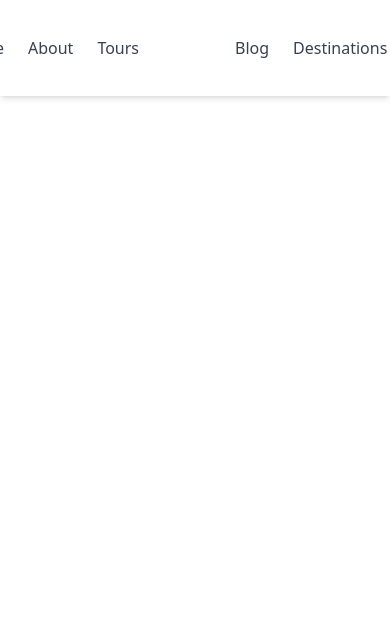
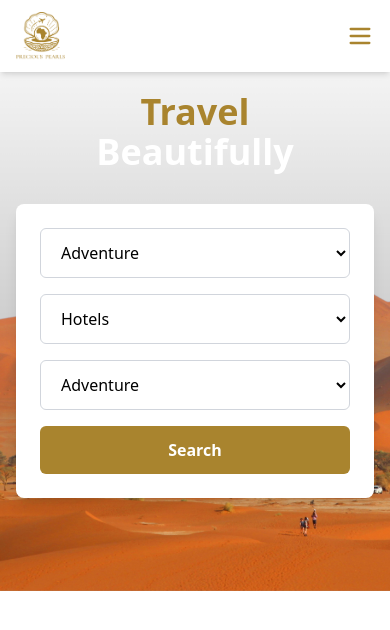
Before and after one commit to codewithdaviess/Precious-Pearls, a React (Vite) app in the folder pearls/: page / in a window 390 px wide. Shown: the top 630 px of the page. Built offline with nearby package versions, Linux system fonts and the light colour scheme.

Commit message:
Aded a form

```diff
--- a/pearls/package.json
+++ b/pearls/package.json
@@ -11,6 +11,7 @@
   },
   "dependencies": {
     "@tailwindcss/vite": "^4.1.10",
+    "lucide-react": "^0.517.0",
     "react": "^19.1.0",
     "react-dom": "^19.1.0",
     "react-icons": "^5.5.0",
--- /dev/null
+++ b/pearls/src/components/Header.jsx
@@ -0,0 +1,53 @@
+import React from 'react';
+import bg from '../assets/sossusvlei2.png';
+
+const Header = () => {
+  return (
+    <header
+      className="w-full min-h-[70vh] md:min-h-[80vh] lg:min-h-[90vh] bg-center bg-cover flex flex-col items-center justify-center relative px-4 py-12"
+      style={{ backgroundImage: `url(${bg})` }}
+    >
+      {/* Optional overlay */}
+      <div className="absolute inset-0 "></div>
+
+      {/* Text content */}
+      <div className="relative z-10 text-center mb-8">
+        <h1 className="text-4xl md:text-6xl font-bold text-[#a9842e]">Travel</h1>
+        <h1 className="text-4xl md:text-6xl font-bold text-white">Beautifully</h1>
+      </div>
+
+      {/* Form below */}
+      <form className="relative z-10 flex flex-col md:flex-row gap-4 max-w-4xl w-full bg-white bg-opacity-90 rounded-lg p-6 shadow-lg">
+        <select className="flex-1 px-4 py-3 border border-gray-300 rounded-md focus:outline-none focus:ring-2 focus:ring-[#a9842e]">
+          <option>Adventure</option>
+          <option>Safari</option>
+          <option>Beach</option>
+          <option>Mountain</option>
+        </select>
+
+        <select className="flex-1 px-4 py-3 border border-gray-300 rounded-md focus:outline-none focus:ring-2 focus:ring-[#a9842e]">
+          <option>Hotels</option>
+          <option>5 Star</option>
+          <option>Budget</option>
+          <option>Luxury</option>
+        </select>
+
+        <select className="flex-1 px-4 py-3 border border-gray-300 rounded-md focus:outline-none focus:ring-2 focus:ring-[#a9842e]">
+          <option>Adventure</option>
+          <option>Hiking</option>
+          <option>Diving</option>
+          <option>Safari</option>
+        </select>
+
+        <button
+          type="submit"
+          className="bg-[#a9842e] hover:bg-[#8c7024] text-white font-bold px-6 py-3 rounded-md transition"
+        >
+          Search
+        </button>
+      </form>
+    </header>
+  );
+};
+
+export default Header;
--- /dev/null
+++ b/pearls/src/components/MobileNavbar.jsx
@@ -0,0 +1,55 @@
+import React, { useState } from 'react';
+import logo from '../assets/logo.png';
+import { Menu, X } from 'lucide-react'; // or use any icons you want
+
+const MobileNavbar = () => {
+  const [isOpen, setIsOpen] = useState(false);
+
+  return (
+    <nav className="fixed top-0 left-0 w-full z-50 bg-white shadow-md md:hidden">
+      <div className="max-w-7xl mx-auto px-4 py-3 flex items-center justify-between">
+        {/* Logo */}
+        <div>
+          <img src={logo} alt="Precious Pearls Logo" className="h-12" />
+        </div>
+
+        {/* Hamburger Button */}
+        <button
+          onClick={() => setIsOpen(!isOpen)}
+          aria-label="Toggle menu"
+          className="text-[#a9842e] focus:outline-none"
+        >
+          {isOpen ? <X size={28} /> : <Menu size={28} />}
+        </button>
+      </div>
+
+      {/* Mobile menu */}
+      {isOpen && (
+        <div className="bg-white shadow-inner">
+          <ul className="flex flex-col space-y-4 px-6 py-6 text-[#a9842e] font-semibold">
+            <li>
+              <a href="#" onClick={() => setIsOpen(false)}>Homepage</a>
+            </li>
+            <li>
+              <a href="#" onClick={() => setIsOpen(false)}>About</a>
+            </li>
+            <li>
+              <a href="#" onClick={() => setIsOpen(false)}>Tours</a>
+            </li>
+            <li>
+              <a href="#" onClick={() => setIsOpen(false)}>Blog</a>
+            </li>
+            <li>
+              <a href="#" onClick={() => setIsOpen(false)}>Destinations</a>
+            </li>
+            <li>
+              <a href="#" onClick={() => setIsOpen(false)}>Contact</a>
+            </li>
+          </ul>
+        </div>
+      )}
+    </nav>
+  );
+};
+
+export default MobileNavbar;
--- a/pearls/src/components/Navbar.jsx
+++ b/pearls/src/components/Navbar.jsx
@@ -3,15 +3,15 @@ import logo from '../assets/logo.png';
 
 const Navbar = () => {
   return (
-    <nav className="bg-white shadow-md fixed top-0 left-0 w-full z-50">
+    <nav className="fixed top-0 left-0 w-full z-50">
       <div className="max-w-7xl mx-auto px-4 py-4 flex justify-center">
 
         <div className="flex items-center space-x-12">
           {/* Left Nav Links */}
           <ul className="flex space-x-6">
-            <li><a href="#" className="text-gray-700 hover:text-[#a9842e]">Homepage</a></li>
-            <li><a href="#" className="text-gray-700 hover:text-[#a9842e]">About</a></li>
-            <li><a href="#" className="text-gray-700 hover:text-[#a9842e]">Tours</a></li>
+            <li><a href="#" className=" text-[#a9842e]">Homepage</a></li>
+            <li><a href="#" className="text-[#a9842e]">About</a></li>
+            <li><a href="#" className="text-[#a9842e]">Tours</a></li>
           </ul>
 
           {/* Center Logo */}
@@ -21,9 +21,9 @@ const Navbar = () => {
 
           {/* Right Nav Links */}
           <ul className="flex space-x-6">
-            <li><a href="#" className="text-gray-700 hover:text-[#a9842e]">Blog</a></li>
-            <li><a href="#" className="text-gray-700 hover:text-[#a9842e]">Destinations</a></li>
-            <li><a href="#" className="text-gray-700 hover:text-[#a9842e]">Contact</a></li>
+            <li><a href="#" className="text-[#a9842e]">Blog</a></li>
+            <li><a href="#" className="text-[#a9842e]">Destinations</a></li>
+            <li><a href="#" className="text-[#a9842e]">Contact</a></li>
           </ul>
         </div>
       </div>
--- a/pearls/src/pages/Homepage.jsx
+++ b/pearls/src/pages/Homepage.jsx
@@ -1,10 +1,14 @@
-import React from 'react';
-import Navbar from '../components/Navbar';
+import React from "react";
+import Navbar from "../components/Navbar";
+import Header from "../components/Header";
+import MobileNavbar from "../components/MobileNavbar";
 
 const Homepage = () => {
   return (
     <>
       <Navbar />
+      <MobileNavbar />
+      <Header />
     </>
   );
 };
```
Also changed, not shown: 1 other file (tests, documents, lock files or other folders).
